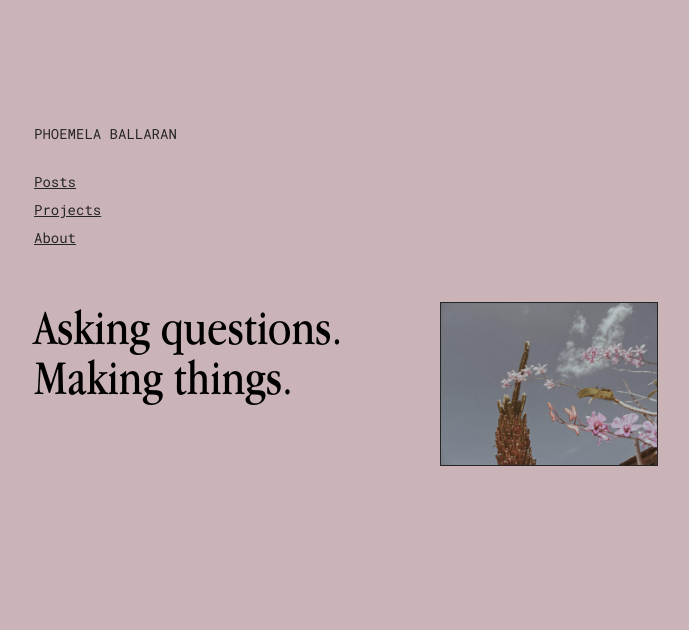
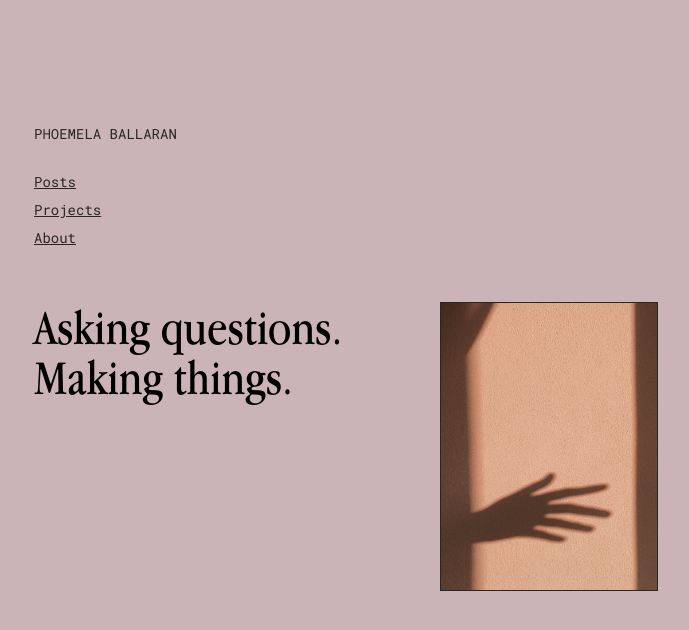
Before and after one commit to comoballar/phoemelaballaran.github.io, a Jekyll site: the page built from index.html, in a window 1280 px wide. Shown: the top 630 px of the page, without its empty margins (86-775 px from the left). Built offline with Jekyll 4.4.1, drawn with Linux system fonts in a browser that asks for light colours.

Commit message:
Update index.html

```diff
--- a/index.html
+++ b/index.html
@@ -4,7 +4,7 @@
 <body>
     <div class="post">
         <div class="post__home">
-            <h1><img  src="https://phoemelaballaran.github.io/assets/sample/home.png"/> Asking questions.<br>Making things.</h1>
+            <h1><img  src="https://phoemelaballaran.github.io/assets/sample/home.jpg"/> Asking questions.<br>Making things.</h1>
 
             </div>
     </div>
```
